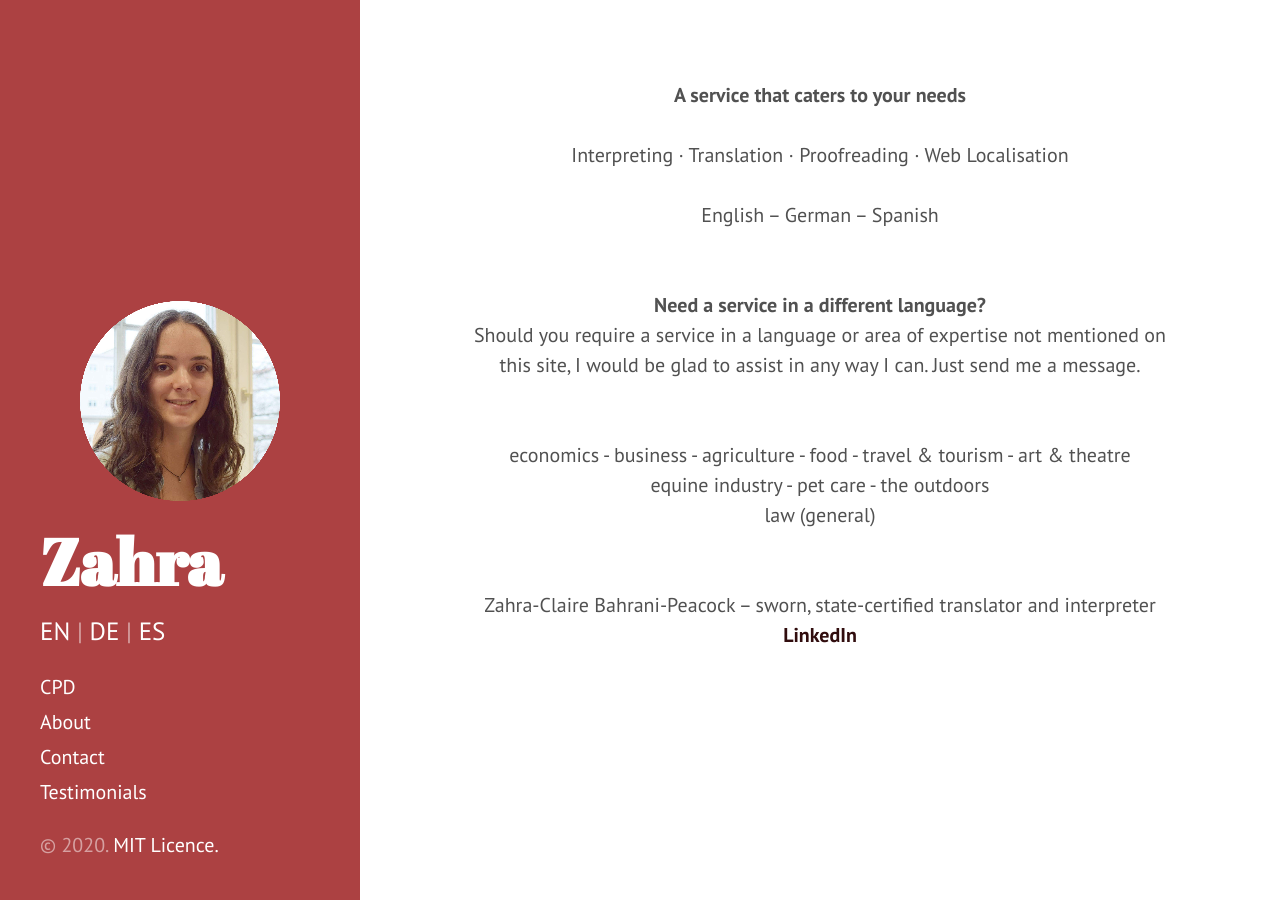
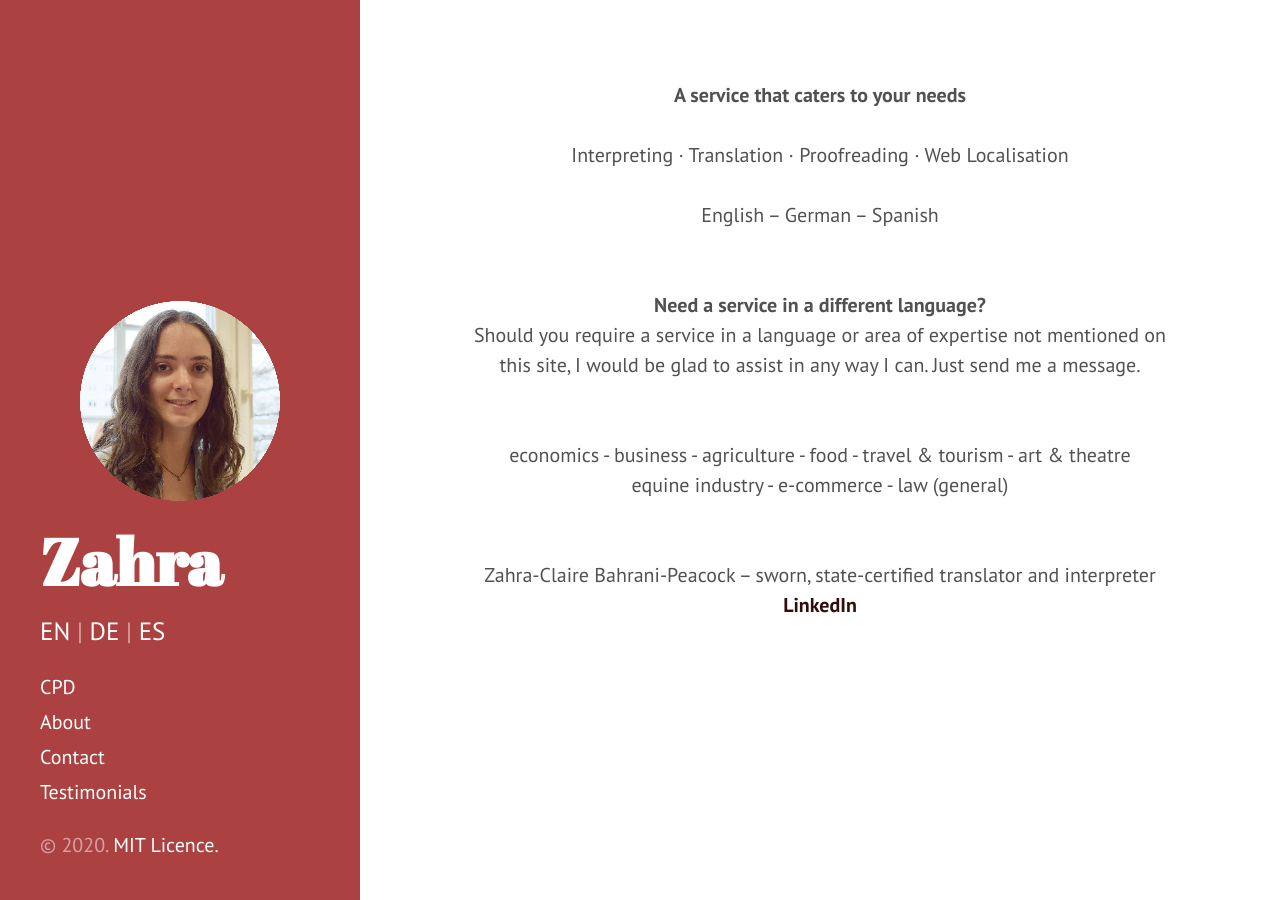
Before and after one commit to Zahra-Claire-Bahrani-Peacock/zahra-claire-bahrani-peacock.github.io, a Jekyll site: the page built from index.html, in a window 1280 px wide. Built offline with Jekyll 4.4.1, drawn with Linux system fonts in a browser that asks for light colours; the list of posts is cut into pages by our own code.

Commit message:
Update index.html

```diff
--- a/index.html
+++ b/index.html
@@ -15,8 +15,7 @@ description: Zahra-Claire Bahrani-Peacock is an English translator for economics
 <br/>
 <br/>
 <div align="center">economics - business - agriculture - food - travel & tourism - art & theatre</div>
-<div align="center">equine industry - pet care - the outdoors</div>
-<div align="center">law (general)</div>
+<div align="center">equine industry - e-commerce - law (general)</div>
 <br/>
 <br/>
 Zahra-Claire Bahrani-Peacock – sworn, state-certified translator and interpreter
```
